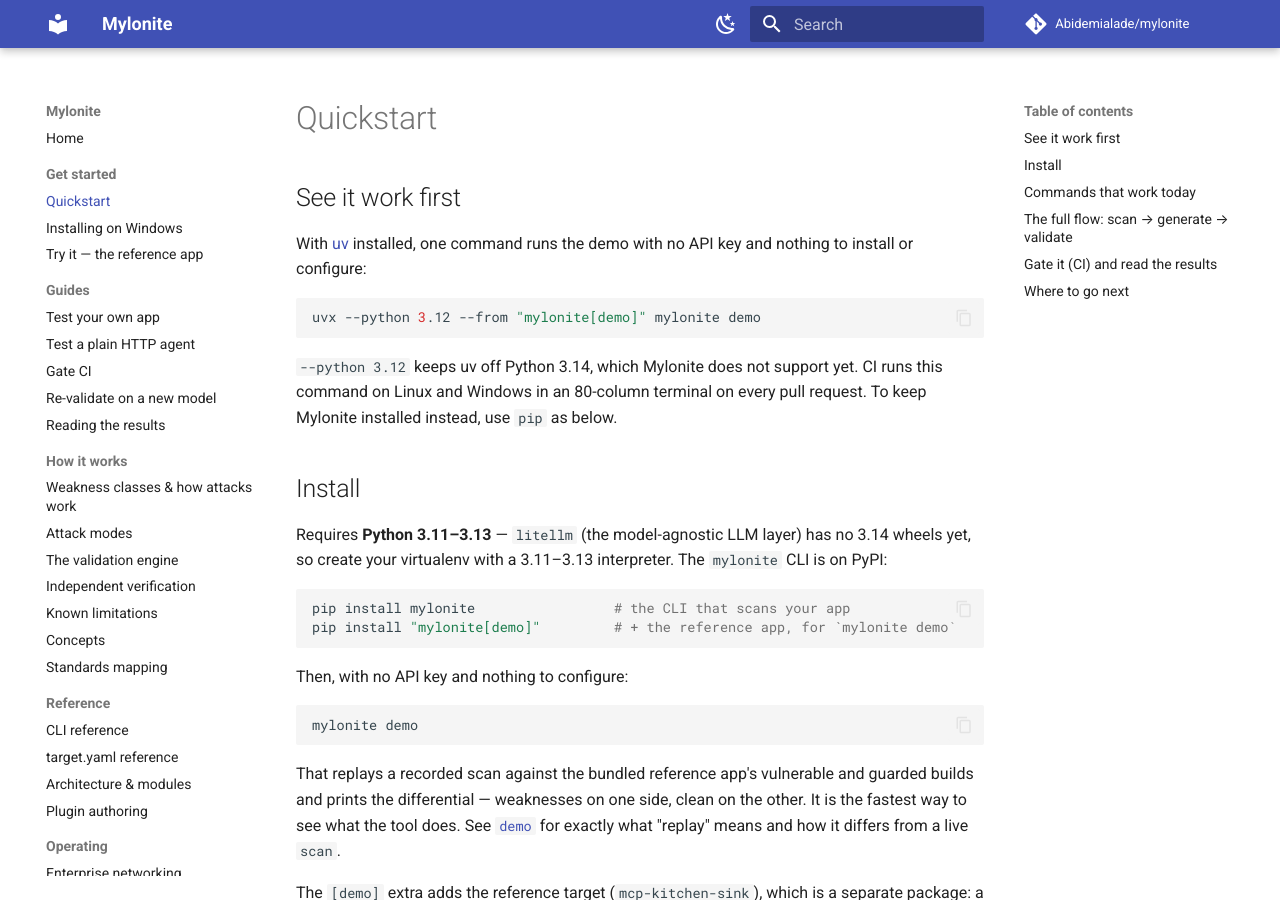
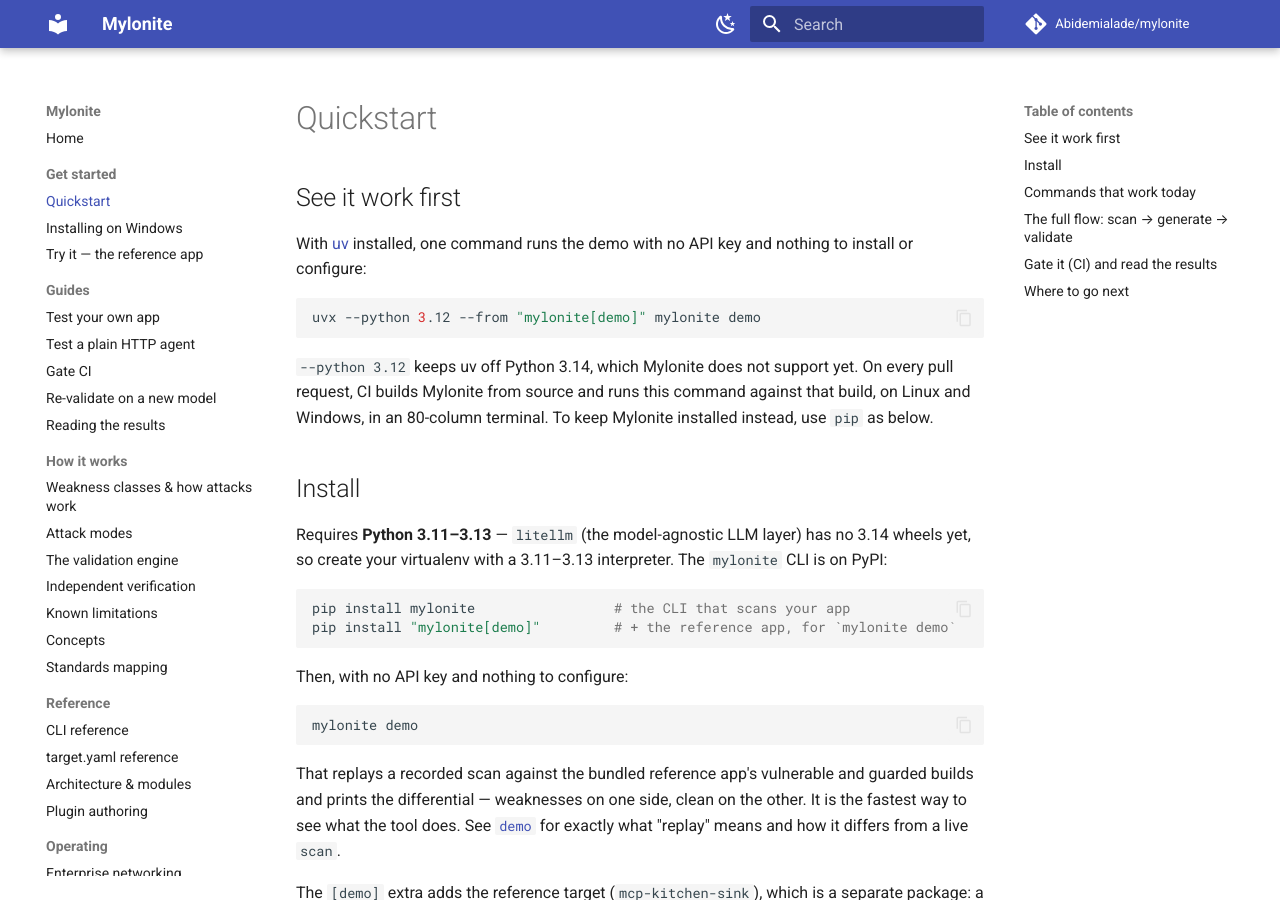
Before and after one commit to Abidemialade/mylonite, an MkDocs documentation site: the page built from docs/quickstart.md, in a window 1280 px wide and 900 px high. Built offline with MkDocs 1.6.1 and Material for MkDocs 9.7.7, drawn with Linux system fonts in a browser that asks for light colours; comment, search, counter and statistics services are not loaded.

Commit message:
ci(demo): check the pip route finds something before the missing-fixture test
The Linux leg now runs `mylonite demo` after `pip install ".[demo]"` at 80
columns with no key and requires a non-zero finding count, so the
missing-fixture check cannot pass because the pip route broke for an
unrelated reason. The README and quickstart now say CI builds Mylonite from
source and runs the uvx command against that build, which is what the job
does. The pipefail comment notes that the explicit line keeps the step
independent of the runner's default shell flags.

Co-Authored-By: Claude Opus 5.5 (1M context) <noreply@anthropic.com>
Claude-Session: https://claude.ai/code/session_01B6tnFVjUCwESuAqvnrvfFd
Signed-off-by: Abidemi Alade <bidexalade123@gmail.com>

````diff
--- a/docs/quickstart.md
+++ b/docs/quickstart.md
@@ -9,8 +9,9 @@ and nothing to install or configure:
 uvx --python 3.12 --from "mylonite[demo]" mylonite demo
 ```
 
-`--python 3.12` keeps uv off Python 3.14, which Mylonite does not support yet. CI runs
-this command on Linux and Windows in an 80-column terminal on every pull request. To keep
+`--python 3.12` keeps uv off Python 3.14, which Mylonite does not support yet. On every pull
+request, CI builds Mylonite from source and runs this command against that build, on
+Linux and Windows, in an 80-column terminal. To keep
 Mylonite installed instead, use `pip` as below.
 
 ## Install
````
Also changed, not shown: CHANGELOG.md (+1 -1 lines), README.md (+3 -2 lines), 1 other file.
